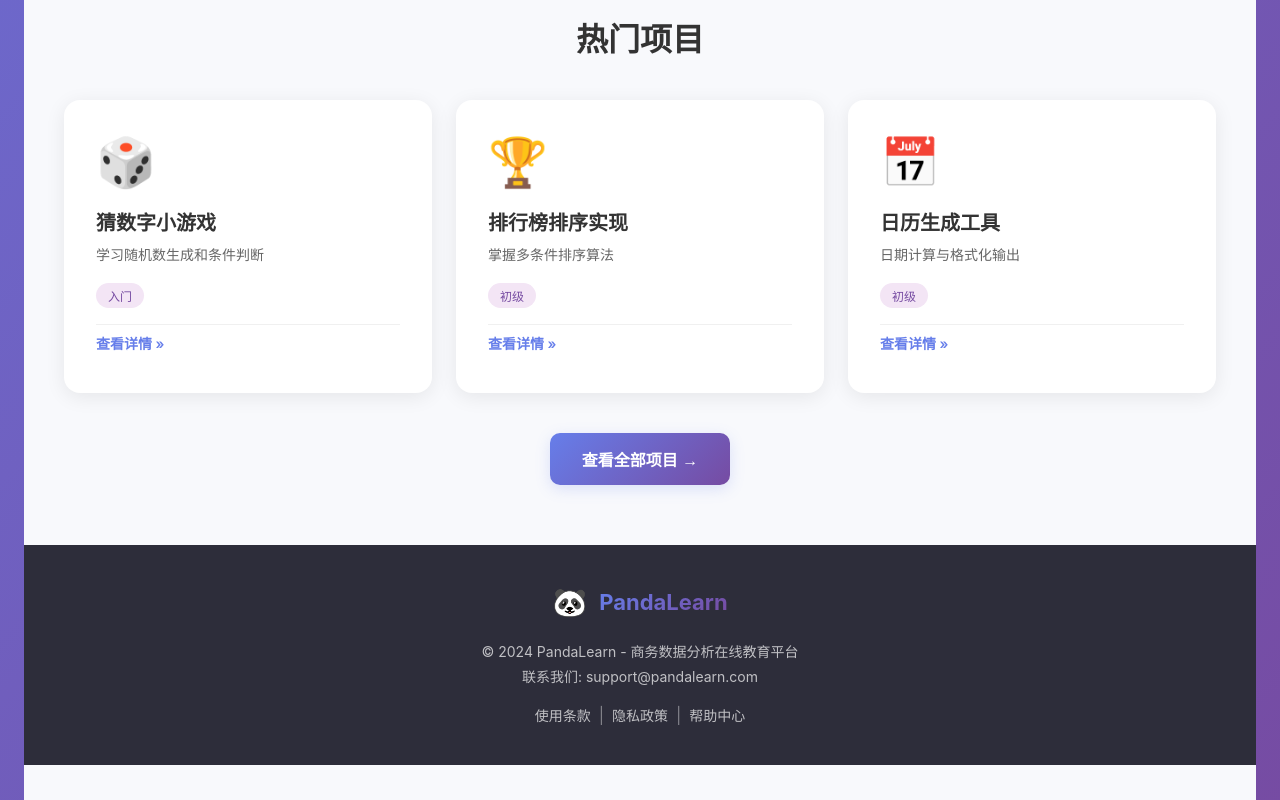
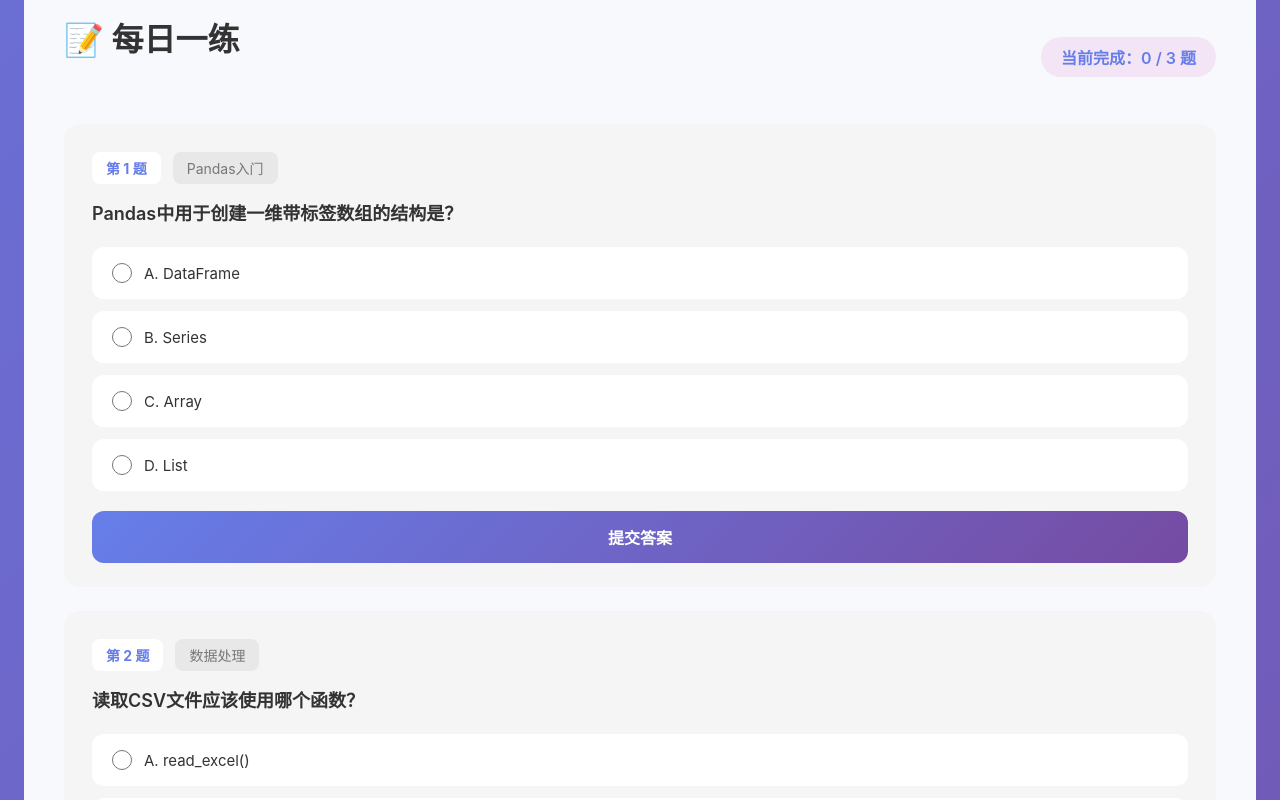
Before and after one commit to jvjv001/zhm1, a React (Vite) app: page / in a window 1280 px wide. Shown: the part 1700-2500 px from the top of the page. Built offline with nearby package versions, Linux system fonts and the light colour scheme.

Commit message:
添加每日一练模块

```diff
--- a/src/pages/Home.jsx
+++ b/src/pages/Home.jsx
@@ -45,6 +45,40 @@ const AnimatedCounter = ({ target, duration = 2000, suffix = '' }) => {
 
 export const Home = ({ setActivePage }) => {
   const [selectedProject, setSelectedProject] = useState(null);
+  const [quizAnswers, setQuizAnswers] = useState({});
+  const [quizSubmissions, setQuizSubmissions] = useState(new Set());
+
+  const dailyQuizQuestions = [
+    {
+      id: 1,
+      title: 'Pandas入门',
+      text: 'Pandas中用于创建一维带标签数组的结构是？',
+      options: ['DataFrame', 'Series', 'Array', 'List'],
+      correct: 1
+    },
+    {
+      id: 2,
+      title: '数据处理',
+      text: '读取CSV文件应该使用哪个函数？',
+      options: ['read_excel()', 'read_csv()', 'read_file()', 'load_csv()'],
+      correct: 1
+    },
+    {
+      id: 3,
+      title: '数据筛选',
+      text: '查看数据前3行应该使用哪个方法？',
+      options: ['head(3)', 'tail(3)', 'first(3)', 'top(3)'],
+      correct: 0
+    }
+  ];
+
+  const handleQuizSubmit = (questionId) => {
+    const selectedOption = quizAnswers[questionId];
+    if (selectedOption !== undefined && !quizSubmissions.has(questionId)) {
+      alert(`演示模式：你选择了 ${String.fromCharCode(65 + selectedOption)}`);
+      setQuizSubmissions(new Set([...quizSubmissions, questionId]));
+    }
+  };
 
   // 热门项目数据
   const popularProjects = [
@@ -222,6 +256,68 @@ export const Home = ({ setActivePage }) => {
                 <div style={styles.stepArrow}>→</div>
               )}
             </React.Fragment>
+          ))}
+        </div>
+      </section>
+
+      {/* 每日一练 */}
+      <section style={styles.section}>
+        <div style={styles.quizHeader}>
+          <h2 style={styles.sectionTitle}>📝 每日一练</h2>
+          <div style={styles.quizProgress}>
+            当前完成：{quizSubmissions.size} / {dailyQuizQuestions.length} 题
+          </div>
+        </div>
+        <div style={styles.quizContainer}>
+          {dailyQuizQuestions.map((question, idx) => (
+            <div key={question.id} style={styles.quizCard}>
+              <div style={styles.quizQuestionHeader}>
+                <span style={styles.quizNumber}>第 {idx + 1} 题</span>
+                <span style={styles.quizTopic}>{question.title}</span>
+                {quizSubmissions.has(question.id) && (
+                  <span style={styles.quizCompleted}>✅ 已完成</span>
+                )}
+              </div>
+              <h3 style={styles.quizQuestion}>{question.text}</h3>
+              <div style={styles.quizOptions}>
+                {question.options.map((option, optIdx) => (
+                  <label
+                    key={optIdx}
+                    style={{
+                      ...styles.quizOption,
+                      ...(quizAnswers[question.id] === optIdx ? styles.quizOptionSelected : {})
+                    }}
+                  >
+                    <input
+                      type="radio"
+                      name={`quiz-${question.id}`}
+                      value={optIdx}
+                      checked={quizAnswers[question.id] === optIdx}
+                      onChange={() => setQuizAnswers({
+                        ...quizAnswers,
+                        [question.id]: optIdx
+                      })}
+                      style={styles.quizRadio}
+                    />
+                    <span style={styles.quizOptionLabel}>
+                      {String.fromCharCode(65 + optIdx)}. {option}
+                    </span>
+                  </label>
+                ))}
+              </div>
+              <button
+                onClick={() => handleQuizSubmit(question.id)}
+                style={{
+                  ...styles.quizSubmitButton,
+                  ...(quizSubmissions.has(question.id) ? styles.quizSubmitButtonDisabled : {})
+                }}
+                disabled={
+                  quizAnswers[question.id] === undefined || quizSubmissions.has(question.id)
+                }
+              >
+                {quizSubmissions.has(question.id) ? '已提交' : '提交答案'}
+              </button>
+            </div>
           ))}
         </div>
       </section>
@@ -774,5 +870,118 @@ const styles = {
   },
   footerDivider: {
     color: 'rgba(255, 255, 255, 0.4)'
+  },
+  // 每日一练样式
+  quizHeader: {
+    display: 'flex',
+    justifyContent: 'space-between',
+    alignItems: 'center',
+    flexWrap: 'wrap',
+    gap: '12px',
+    marginBottom: '24px'
+  },
+  quizProgress: {
+    fontSize: '16px',
+    fontWeight: 600,
+    color: '#667eea',
+    background: '#f3e5f5',
+    padding: '8px 20px',
+    borderRadius: '20px'
+  },
+  quizContainer: {
+    display: 'flex',
+    flexDirection: 'column',
+    gap: '24px'
+  },
+  quizCard: {
+    background: '#f5f5f5',
+    borderRadius: '16px',
+    padding: '28px 28px 24px',
+    transition: 'all 0.3s ease'
+  },
+  quizQuestionHeader: {
+    display: 'flex',
+    alignItems: 'center',
+    gap: '12px',
+    marginBottom: '16px',
+    flexWrap: 'wrap'
+  },
+  quizNumber: {
+    fontSize: '14px',
+    fontWeight: 700,
+    color: '#667eea',
+    background: 'white',
+    padding: '6px 14px',
+    borderRadius: '8px'
+  },
+  quizTopic: {
+    fontSize: '14px',
+    color: '#777',
+    background: '#e8e8e8',
+    padding: '6px 14px',
+    borderRadius: '8px'
+  },
+  quizCompleted: {
+    marginLeft: 'auto',
+    fontSize: '13px',
+    fontWeight: 600,
+    color: '#4caf50'
+  },
+  quizQuestion: {
+    fontSize: '18px',
+    fontWeight: 600,
+    color: '#333',
+    marginBottom: '20px',
+    lineHeight: 1.5
+  },
+  quizOptions: {
+    display: 'flex',
+    flexDirection: 'column',
+    gap: '12px',
+    marginBottom: '20px'
+  },
+  quizOption: {
+    display: 'flex',
+    alignItems: 'center',
+    gap: '12px',
+    padding: '14px 18px',
+    background: 'white',
+    borderRadius: '12px',
+    cursor: 'pointer',
+    transition: 'all 0.2s ease',
+    border: '2px solid transparent'
+  },
+  quizOptionSelected: {
+    borderColor: '#667eea',
+    background: '#f3e5f5'
+  },
+  quizRadio: {
+    width: '20px',
+    height: '20px',
+    cursor: 'pointer',
+    accentColor: '#667eea'
+  },
+  quizOptionLabel: {
+    flex: 1,
+    fontSize: '15px',
+    color: '#333',
+    cursor: 'pointer'
+  },
+  quizSubmitButton: {
+    width: '100%',
+    padding: '14px 24px',
+    background: 'linear-gradient(135deg, #667eea 0%, #764ba2 100%)',
+    color: 'white',
+    border: 'none',
+    borderRadius: '12px',
+    fontSize: '16px',
+    fontWeight: 600,
+    cursor: 'pointer',
+    transition: 'all 0.3s ease'
+  },
+  quizSubmitButtonDisabled: {
+    background: '#ccc',
+    cursor: 'not-allowed',
+    opacity: 0.7
   }
 };
```
